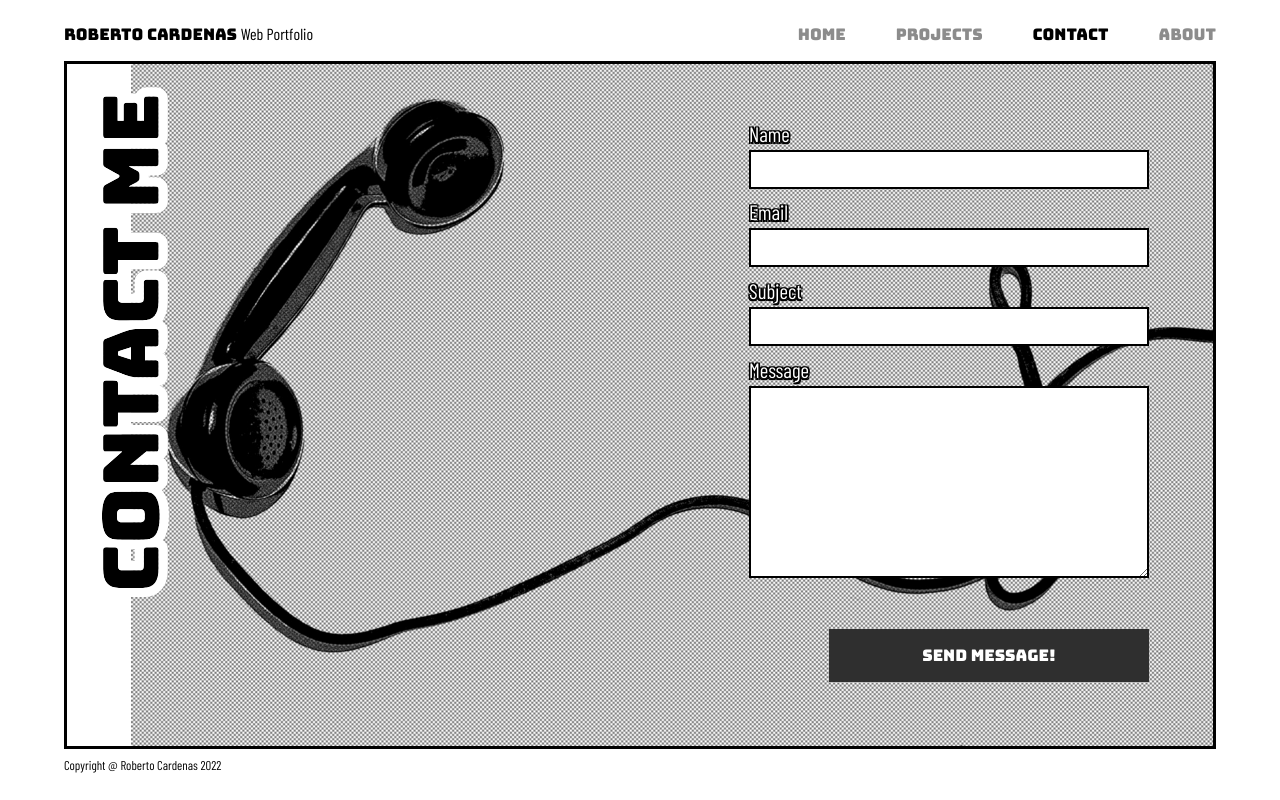
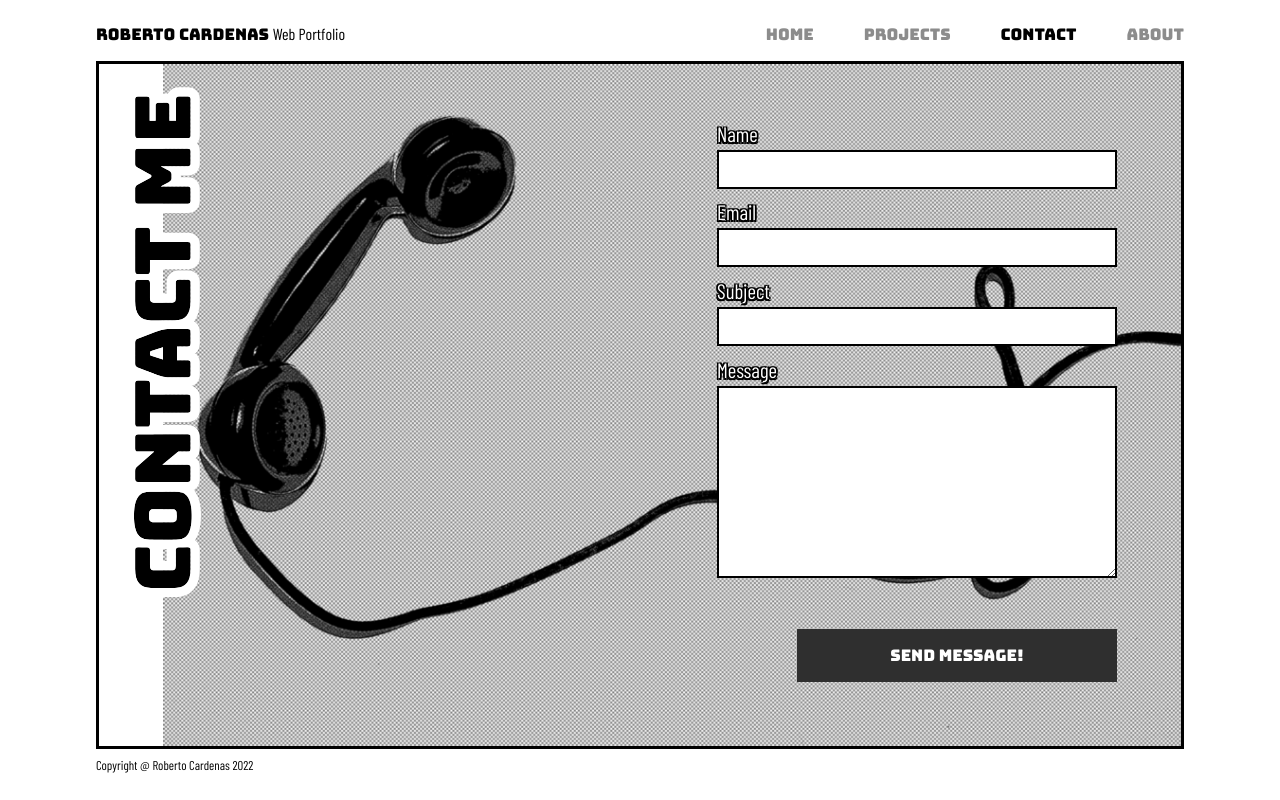
Before and after one commit to Roberto-Cardenas/portfolio-v4, a Flask app: page /contact in a window 1280 px wide. Run offline with Flask 2, Linux system fonts and the light colour scheme; some web fonts are replaced.

Commit message:
Minor changes for larger screens

```diff
--- a/static/css/contact.css
+++ b/static/css/contact.css
@@ -145,6 +145,7 @@
   .panel .contact-bg {
     width: calc(100% - 4em);
     transform: translateX(4em);
+    object-position: left 20%;
   }
   .panel .contact-panel .title {
     top: 15em;
--- a/static/css/main.css
+++ b/static/css/main.css
@@ -176,7 +176,7 @@ footer p {
 }
 @media only screen and (min-width: 1250px) {
   .wrapper {
-    max-width: 90vw;
+    max-width: 85vw;
     margin: 1.5em auto !important;
   }
 }/*# sourceMappingURL=main.css.map */
--- a/templates/about.html
+++ b/templates/about.html
@@ -24,7 +24,7 @@
       <div>
         <div class="paragraph">
           <h3>Who am I?</h3>
-          <p>My name is Roberto Cardenas, I am a Web Developer based in Berkeley, California. I have worked on and off as a Web Developer for the last 5 years in tandem with my school work, starting off as full stack and over time developing a stronger interest in design and front end development.</p>
+          <p>My name is Roberto Cardenas, I am a Web Developer based in Berkeley, California. I have worked on and off as a freelance web developer for the last 5 years in tandem with my school work, starting off as full stack and over time developing a stronger interest in design and front end development.</p>
         </div>
         <div class="paragraph">
           <h3>What am I interested in?</h3>
```
